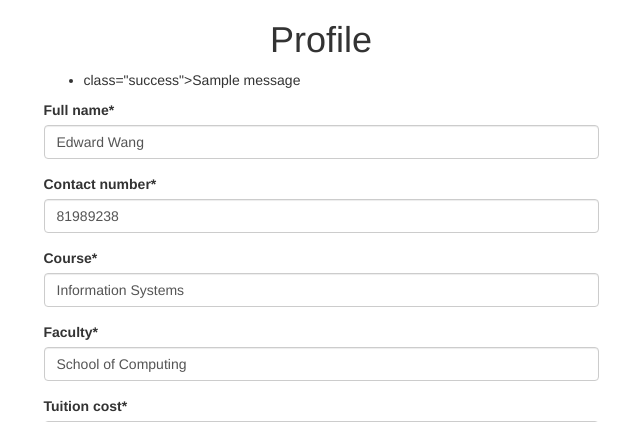
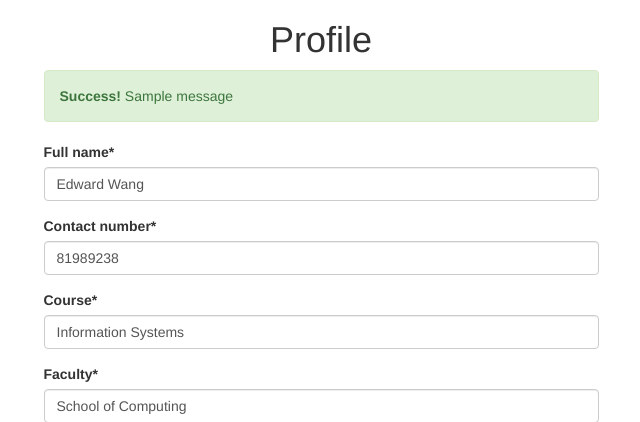
Before and after one commit to wardzxzxc/orbital-teachmesenpai, a Django app: the page made by accountsregistration/views.py in a window 1280 px wide. Shown: the part 51-473 px from the top of the page, without its empty margins (319-959 px from the left). Run offline with Django 3.2, Linux system fonts and the light colour scheme; the first user in the database is signed in; data comes from the database, SQL or seed files in the repository; tables that the repository leaves empty hold one stand-in row (Sample ...); one stand-in notice (Sample message) is shown; some libraries are stand-ins or nearby versions.

Commit message:
Fix profile not tagged to account & tidy up

```diff
--- a/accountsregistration/views.py
+++ b/accountsregistration/views.py
@@ -27,6 +27,7 @@ def accounts_profile(request):
 	title_align_center = True
 	if form.is_valid():
 		instance = form.save(commit = False)
+		instance.user = request.user
 		print(form.cleaned_data.get("title"))
 		instance.save()
 		messages.success(request, 'Tutor profile created!')
--- a/templates/profile_create.html
+++ b/templates/profile_create.html
@@ -8,18 +8,19 @@
 	<div class = 'col-sm-6 col-sm-offset-3'>
 	<h1><center>Profile</center></h1>
 	{% if messages %}
-	<ul class="messages">
+		<div class="alert alert-success">
     	{% for message in messages %}
-    		<li>{% if message.tags %} class="{{ message.tags }}"{% endif %}>{{ message }}</li>
+    	<strong>Success!</strong> {{ message }}
     	{% endfor %}
-	</ul>
+    	</div>
 	{% endif %}
 	</div>
 	</div>
 
 	<div class = 'row'>
 	<div class = 'col-sm-6 col-sm-offset-3'>
-	<form method='POST' action=''>{% csrf_token %}
+	<form method='POST' action=''>
+	{% csrf_token %}
 	{{form|crispy}}
 
 	<input class = 'btn btn-info' type = 'submit' value = 'Save'/>
--- a/templates/registration/activation_email.txt
+++ b/templates/registration/activation_email.txt
@@ -1,7 +1,9 @@
 {% load i18n %}
 {% trans "Activate account at" %} {{ site.name }}:
 
-Hello there!
+Hello there,
+
+Welcome to Teach Me Senpai!
 
 Click the link below to activate your account.
 
--- a/templates/registration/registration_complete.html
+++ b/templates/registration/registration_complete.html
@@ -2,5 +2,9 @@
 {% load i18n %}
 
 {% block content %}
-<p>{% trans "You are now registered. Activation email sent."%}</p>
+<div class = 'cont'>
+	<div class="alert alert-success">
+	  <p>{% trans "You are now registered. Activation email sent." %}</p>
+	</div>
+</div>
 {% endblock %}
```
Also changed, not shown: templates/registration/activate.html (+5 -3 lines), templates/registration/activation_complete.html (+6 -2 lines), db.sqlite3.
